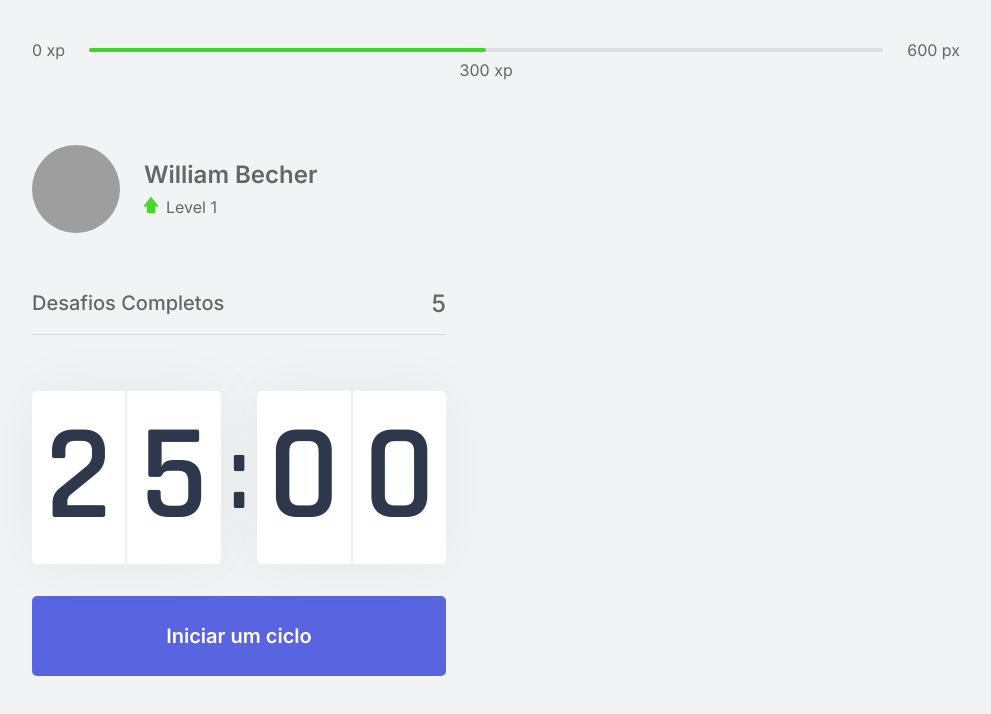
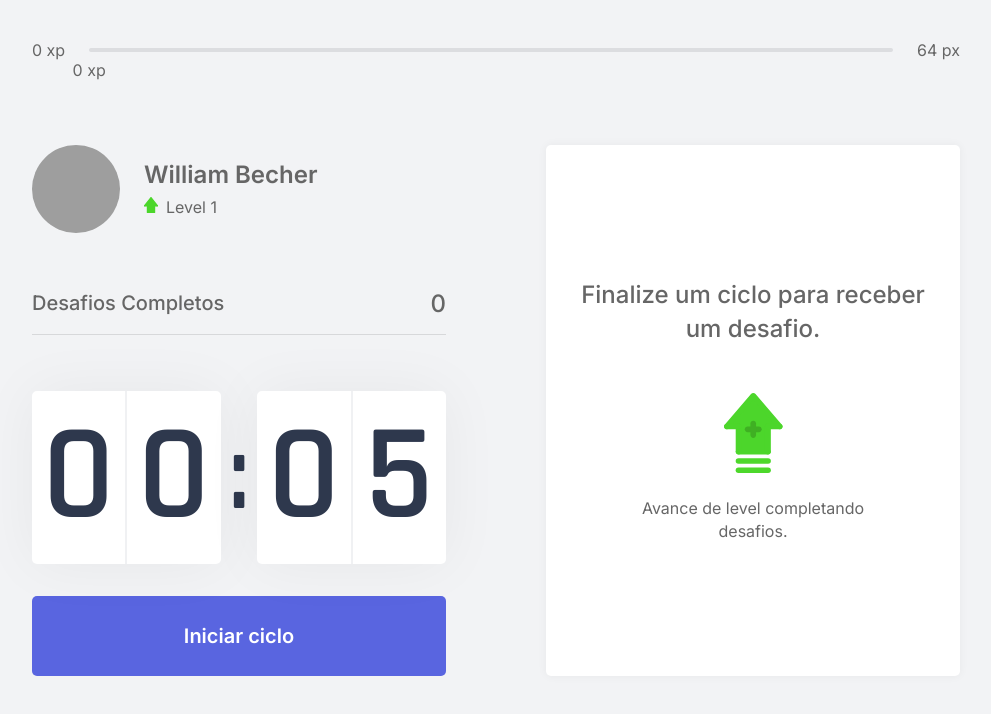
Before and after one commit to wbecher/nlw4-moveit, a Next.js app: page / in a window 1280 px wide. Shown: the top 714 px of the page, without its empty margins (144-1135 px from the left). Built offline with nearby package versions, Linux system fonts and the light colour scheme; grey boxes are pictures that could not be loaded.

Commit message:
Fim da Aula 03 - Contextos

```diff
--- /dev/null
+++ b/challenges.json
@@ -0,0 +1,62 @@
+[
+  {
+    "type": "body",
+    "description": "Estique um de seus braços com a palma da mão virada para frente e puxe os dedos para cima por 10 segundos por mão.",
+    "amount": 80
+  },
+  {
+    "type": "body",
+    "description": "Estique seu braço contra o peito e puxe-o utilizando o outro braço por 10 segundos por braço.",
+    "amount": 60
+  },
+  {
+    "type": "body",
+    "description": "Puxe seu pescoço com a ajuda da mão para a direita e para a esquerda, permanecendo na posição por alguns segundos.",
+    "amount": 70
+  },
+  {
+    "type": "body",
+    "description": "Com as duas mãos na parte de trás da cabeça, leve-a para baixo, alongando a parte de trás da região.",
+    "amount": 60
+  },
+  {
+    "type": "body",
+    "description": "Cruze as pernas e desça com as mãos esticadas em direção ao chão. Repita o movimento com a outra perna na frente.",
+    "amount": 100
+  },
+  {
+    "type": "body",
+    "description": "Sentado, abra as pernas e tente encostar as palmas das mãos no chão, repita 3 vezes por 5 segundos.",
+    "amount": 80
+  },
+  {
+    "type": "body",
+    "description": "Puxe o joelho de encontro ao peito e segure, troque de perna após 10 segundos.",
+    "amount": 50
+  },
+  {
+    "type": "body",
+    "description": "Sentado, cruze uma perna e incline seu tronco à frente, troque de perna após 10 segundos.",
+    "amount": 80
+  },
+  {
+    "type": "eye",
+    "description": "Sentado, feche os olhos e cubra-os com as palmas da mão durante 2 minutos, depois abra normalmente.",
+    "amount": 90
+  },
+  {
+    "type": "eye",
+    "description": "Em algum ambiente aberto, olhe o mais longe que puder em quatro direções por 3s, mexa apenas os olhos. Repita 3 vezes.",
+    "amount": 140
+  },
+  {
+    "type": "eye",
+    "description": "Usando os polegares, massage a área abaixo das sobrancelhas em movimentos circulares por 15 segundos.",
+    "amount": 70
+  },
+  {
+    "type": "body",
+    "description": "Em pé, gire a cintura o máximo que puder para a esquerda, segure por cinco segundos. Repita para a direita.",
+    "amount": 90
+  }
+]
--- /dev/null
+++ b/src/components/ChallengeBox.tsx
@@ -0,0 +1,44 @@
+import { useContext } from 'react';
+import { ChallengesContext } from '../contexts/ChallengesContext';
+import styles from '../styles/components/ChallengeBox.module.css'
+
+export function ChallengeBox() {
+
+  const { activeChallenge, resetChallenge } = useContext(ChallengesContext)
+
+  return (
+    <div className={styles.challengeBoxContainer}>
+      { activeChallenge ? (
+        <div className={styles.challengeActive}>
+          <header>Ganhe {activeChallenge.amount} xp</header>
+          <main>
+            <img src={`icons/${activeChallenge.type}.svg`} />
+            <strong>Novo Desafio</strong>
+            <p>{activeChallenge.description}</p>
+          </main>
+          <footer>
+            <button
+              type="button"
+              onClick={resetChallenge}
+              className={styles.challengeFailedButton}>
+              Falhei
+            </button>
+            <button
+              type="button"
+              className={styles.challengeSuccededButton}>
+              Completei
+            </button>
+          </footer>
+        </div>
+      ) : (
+          <div className={styles.challengeNotActive}>
+            <strong>Finalize um ciclo para receber um desafio.</strong>
+            <p>
+              <img src="icons/level-up.svg" alt="Level Up" />
+              Avance de level completando desafios.
+            </p>
+          </div>
+        )}
+    </div >
+  )
+}
--- a/src/components/CompletedChallenges.tsx
+++ b/src/components/CompletedChallenges.tsx
@@ -1,10 +1,16 @@
+import { useContext } from 'react'
+import { ChallengesContext } from '../contexts/ChallengesContext'
 import styles from '../styles/components/CompletedChallenges.module.css'
 
 export function CompletedChallenges() {
+
+  const { challengesCompleted } = useContext(ChallengesContext);
+
   return (
     <div className={styles.completedChallengesContainer}>
       <span>Desafios Completos</span>
-      <span>5</span>
+      <span>{challengesCompleted}</span>
     </div>
   )
+
 }
--- a/src/components/Countdown.tsx
+++ b/src/components/Countdown.tsx
@@ -1,11 +1,19 @@
-import { useState, useEffect } from 'react'
+import { useState, useEffect, useContext } from 'react'
 import { start } from 'repl';
+import { ChallengesContext } from '../contexts/ChallengesContext';
 import styles from '../styles/components/Countdown.module.css'
+
+let countdownTimeout: NodeJS.Timeout;
 
 export function Countdown() {
 
-  const [time, setTime] = useState(25 * 60);
-  const [active, setActive] = useState(false);
+  const { startNewChallenge } = useContext(ChallengesContext);
+
+  const FULL_TIME = (5);
+
+  const [time, setTime] = useState(FULL_TIME);
+  const [isActive, setIsActive] = useState(false);
+  const [hasFinished, setHasFinished] = useState(false);
 
   const minutes = Math.floor(time / 60);
   const seconds = time % 60;
@@ -14,16 +22,26 @@
   const [secondLeft, secondRight] = String(seconds).padStart(2, '0').split('');
 
   function startCountdown() {
-    setActive(true);
+    setIsActive(true);
+  }
+
+  function resetCountdown() {
+    clearTimeout(countdownTimeout);
+    setIsActive(false);
+    setTime(FULL_TIME);
   }
 
   useEffect(() => {
-    if (active && time > 0) {
-      setTimeout(() => {
+    if (isActive && time > 0) {
+      countdownTimeout = setTimeout(() => {
         setTime(time - 1);
       }, 1000)
+    } else if (isActive && time === 0) {
+      setHasFinished(true);
+      setIsActive(false);
+      startNewChallenge();
     }
-  }, [active, time]);
+  }, [isActive, time]);
 
   return (
     <div>
@@ -38,12 +56,32 @@
           <span>{secondRight}</span>
         </div>
       </div>
-      <button
-        type="button"
-        className={styles.countdownButton}
-        onClick={startCountdown}>
-        Iniciar um ciclo
-      </button>
+      { hasFinished ? (
+        <button
+          disabled
+          className={styles.countdownButton}
+        >
+          Ciclo Encerrado
+        </button>
+      ) : (
+          <>
+            { isActive ? (
+              <button
+                type="button"
+                className={`${styles.countdownButton} ${styles.countdownButtonActive}`}
+                onClick={resetCountdown}>
+                Abandonar ciclo
+              </button>
+            ) : (
+                <button
+                  type="button"
+                  className={styles.countdownButton}
+                  onClick={startCountdown}>
+                  Iniciar ciclo
+                </button>
+              )}
+          </>
+        )}
     </div>
   )
 }
--- a/src/components/ExperienceBar.tsx
+++ b/src/components/ExperienceBar.tsx
@@ -1,14 +1,21 @@
+import { useContext } from 'react'
+import { ChallengesContext } from '../contexts/ChallengesContext'
 import styles from '../styles/components/ExperienceBar.module.css'
 
 export function ExperienceBar() {
+
+  const { currentExperience, experienceToNextLevel } = useContext(ChallengesContext);
+
+  const percentToNextLevel = Math.round(currentExperience * 100) / experienceToNextLevel;
+
   return (
     <header className={styles.experienceBar}>
       <span>0 xp</span>
       <div>
-        <div style={{ width: '50%' }} />
-        <span className={styles.currentExperience} style={{ left: '50%' }}>300 xp</span>
+        <div style={{ width: `${percentToNextLevel}%` }} />
+        <span className={styles.currentExperience} style={{ left: `${percentToNextLevel}%` }}>{currentExperience} xp</span>
       </div>
-      <span>600 px</span>
+      <span>{experienceToNextLevel} px</span>
     </header>
   )
 }
--- /dev/null
+++ b/src/contexts/ChallengesContext.tsx
@@ -0,0 +1,68 @@
+import { createContext, ReactNode, useState } from 'react';
+import challenges from '../../challenges.json';
+
+interface ChallengesProviderProps {
+  children: ReactNode;
+}
+
+interface Challenge {
+  type: 'body' | 'eye',
+  description: string,
+  amount: number,
+}
+
+interface ChallengesContexData {
+  level: number,
+  currentExperience: number,
+  challengesCompleted: number,
+  experienceToNextLevel: number,
+  activeChallenge: Challenge,
+  levelUp: () => void,
+  startNewChallenge: () => void,
+  resetChallenge: () => void,
+}
+
+export const ChallengesContext = createContext({} as ChallengesContexData);
+
+export function ChallengesProvider({ children }: ChallengesProviderProps) {
+
+  const [level, setLevel] = useState(1);
+  const [currentExperience, setcurrentExperience] = useState(0);
+  const [challengesCompleted, setChallengesCompleted] = useState(0);
+  const [activeChallenge, setActiveChallenge] = useState(null);
+
+  const experienceToNextLevel = Math.pow((level + 1) * 4, 2);
+
+  function levelUp() {
+    setLevel(level + 1);
+  }
+
+  function startNewChallenge() {
+    const randomChallengeIndex = Math.floor(Math.random() * challenges.length);
+    const challenge = challenges[randomChallengeIndex];
+    setActiveChallenge(challenge);
+  }
+
+  function resetChallenge() {
+    setActiveChallenge(null);
+  }
+
+  return (
+    <ChallengesContext.Provider
+      value={{
+        level,
+        currentExperience,
+        challengesCompleted,
+        experienceToNextLevel,
+        levelUp,
+        startNewChallenge,
+        activeChallenge,
+        resetChallenge,
+      }} >
+
+      {children}
+
+    </ChallengesContext.Provider>
+  );
+
+}
--- a/src/pages/_app.tsx
+++ b/src/pages/_app.tsx
@@ -1,6 +1,12 @@
+import { ChallengesProvider } from '../contexts/ChallengesContext'
 import '../styles/global.css'
+
 function MyApp({ Component, pageProps }) {
-  return <Component {...pageProps} />
+  return (
+    <ChallengesProvider>
+      <Component {...pageProps} />
+    </ChallengesProvider>
+  )
 }
 
 export default MyApp
--- a/src/pages/index.tsx
+++ b/src/pages/index.tsx
@@ -1,4 +1,5 @@
 import Head from 'next/head'
+import { ChallengeBox } from '../components/ChallengeBox'
 import { CompletedChallenges } from '../components/CompletedChallenges'
 import { Countdown } from '../components/Countdown'
 import { ExperienceBar } from '../components/ExperienceBar'
@@ -19,6 +20,7 @@
           <Countdown />
         </div>
         <div>
+          <ChallengeBox />
         </div>
       </section>
     </div>
--- /dev/null
+++ b/src/styles/components/ChallengeBox.module.css
@@ -0,0 +1,105 @@
+.challengeBoxContainer {
+  height: 100%;
+
+  background: var(--white);
+
+  border-radius: 5px;
+  box-shadow: 0 0 10px rgba(0, 0, 0, 0.05);
+  padding: 1.5rem 2rem;
+
+  display: flex;
+  flex-direction: column;
+  align-items: center;
+  justify-content: center;
+
+  text-align: center;
+
+}
+
+.challengeNotActive {
+  display: flex;
+  flex-direction: column;
+  align-items: center;
+}
+
+.challengeNotActive strong {
+  font-size: 1.5rem;
+  font-weight: 500;
+  line-height: 1.4;
+}
+
+.challengeNotActive p {
+  display: flex;
+  flex-direction: column;
+  align-items: center;
+  line-height: 1.4;
+  max-width: 70%;
+  margin-top: 3rem;
+}
+
+.challengeNotActive p img {
+  margin-bottom: 1.5rem;
+}
+
+.challengeActive {
+  height: 100%;
+  display: flex;
+  flex-direction: column;
+}
+
+.challengeActive header {
+  color: var(--blue);
+  font-weight: 600;
+  font-size: 1.25rem;
+  padding: 0 2rem 1.5rem;
+  border-bottom: 1px solid var(--gray-line);
+}
+
+.challengeActive main {
+  flex: 1;
+  display: flex;
+  flex-direction: column;
+  align-items: center;
+  justify-content: center;
+}
+
+.challengeActive main strong {
+  font-weight: 600;
+  font-size: 2rem;
+  color: var(--title);
+}
+
+.challengeActive main p {
+  line-height: 1.5;
+}
+
+.challengeActive footer {
+  display: grid;
+  grid-template-columns: 1fr 1fr;
+  gap: 1rem;
+}
+
+.challengeActive footer button {
+  height: 3rem;
+  display: flex;
+  align-items: center;
+  justify-content: center;
+  border: 0;
+  border-radius: 5px;
+  color: var(--white);
+  font-size: 1rem;
+  font-weight: 600;
+  transition: filter 0.2s;
+}
+
+.challengeActive footer button.challengeFailedButton {
+  background: var(--red);
+}
+
+.challengeActive footer button.challengeSuccededButton {
+  background: var(--green);
+}
+
+.challengeActive footer button:hover {
+  filter: brightness(0.9);
+}
--- a/src/styles/components/Countdown.module.css
+++ b/src/styles/components/Countdown.module.css
@@ -55,6 +55,22 @@
   transition: background-color 0.2s;
 }
 
-.countdownButton:hover {
+.countdownButton:not(:disabled):hover {
   background: var(--blue-dark);
 }
+
+.countdownButtonActive {
+  background: var(--white);
+  color: var(--title);
+}
+
+.countdownButtonActive:not(:disabled):hover {
+  background: var(--red);
+  color: var(--white);
+}
+
+.countdownButton:disabled {
+  background: var(--white);
+  color: var(--text);
+  cursor: not-allowed;
+}
```
